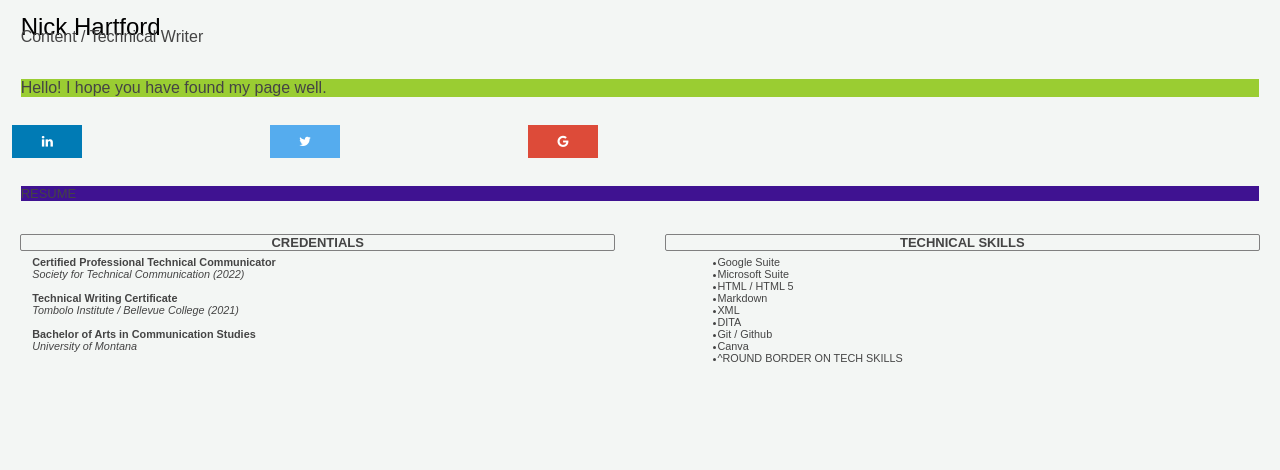
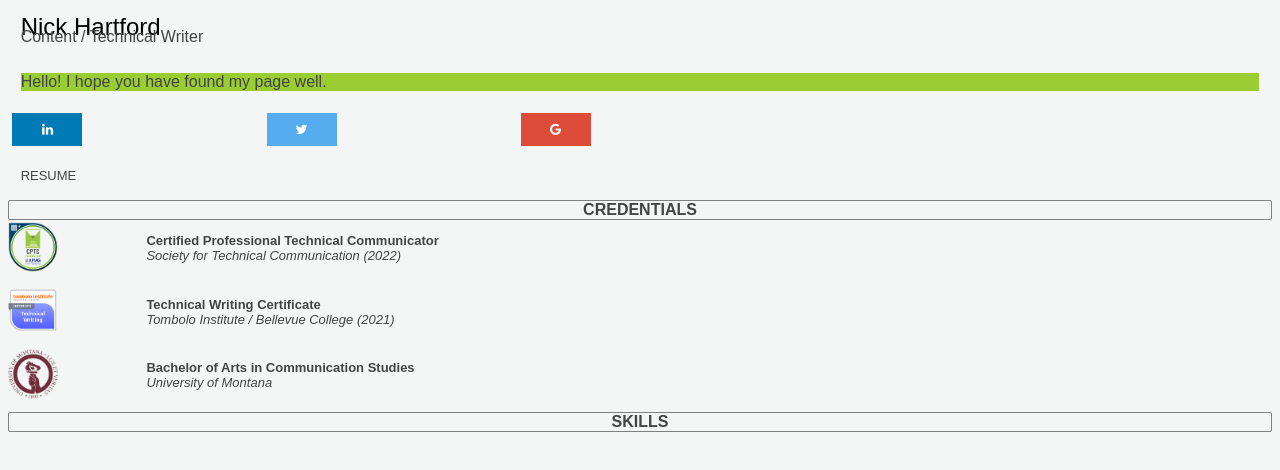
Before and after one commit to hartfordnj/home, a plain HTML site: page home.html in a window 1280 px wide. Drawn offline with Linux system fonts and the light colour scheme.

Commit message:
add credential logos remove side by side text

```diff
--- a/home.css
+++ b/home.css
@@ -3,6 +3,12 @@ body {
   font-family: QuickSand, sans-serif;
   color: #444444;
 }
+
+.img-credentials {
+  object-fit: cover;
+  width: 100%;
+}
+
 
 .fa {
   padding: 10px;
@@ -27,7 +33,7 @@ body {
 .wrapper {
   display: grid;
   grid-template-columns: repeat(10, 1fr);
-  gap: 2%;
+  gap: 0.5%;
   grid-auto-rows: minmax(auto);
 }
 
@@ -105,7 +111,7 @@ body {
   align-items: center;
   margin: 1%;
   font-size: small;
-  background-color: #3f1291;
+
 }
 
 .seven {
@@ -128,8 +134,10 @@ border-width: 0.5px;
 border-radius: 2px;
 }
 
+
+
 .credentials-body {
-  margin-top: -10px;
+  margin-top: 10px;
   padding-left: 2%;
   font-size: smaller;
 }
@@ -164,3 +172,109 @@ li span {
   position: relative;
   left: -10px;
 }
+
+.credentials2 {
+  grid-row: 6;
+  grid-column: 1 / 11;
+  text-align: center;
+  font-weight: bold;
+  border: grey;
+  border-style: solid;
+  border-width: 0.5px;
+  border-radius: 2px;
+}
+
+.nine {
+  background-color: #007bb5;
+  /* grid-column: 1 / 6; */
+  grid-row: 7;
+  display:grid
+  text-align: left;
+  align-items: center;
+  /* margin: 2%; */
+  font-size: small;
+  height: 50px;
+  width: 50px;
+  /* height: 200px; */
+}
+
+.ten {
+  margin-top: 1%;
+margin-left: 1%;
+  height: 50px;
+  grid-column: 2/ 11;
+  grid-row: 7;
+  display:grid
+  text-align: left;
+  align-items: center;
+  /* margin: 2%; */
+  font-size: small;
+  /* height: 200px; */
+}
+
+.eleven {
+  background-color: #007bb5;
+  /* grid-column: 1 / 6; */
+  grid-row: 8;
+  display:grid
+  text-align: left;
+  align-items: center;
+  /* margin: 2%; */
+  font-size: small;
+  height: 50px;
+  width: 50px;
+  /* height: 200px; */
+}
+
+.twelve {
+  margin-top: 1%;
+margin-left: 1%;
+  height: 50px;
+  grid-column: 2/ 11;
+  grid-row: 8;
+  display:grid
+  text-align: left;
+  align-items: center;
+  /* margin: 2%; */
+  font-size: small;
+  /* height: 200px; */
+}
+
+.thirteen {
+  background-color: #007bb5;
+  /* grid-column: 1 / 6; */
+  grid-row: 9;
+  display:grid
+  text-align: left;
+  align-items: center;
+  /* margin: 2%; */
+  font-size: small;
+  height: 50px;
+  width: 50px;
+  /* height: 200px; */
+}
+
+.fourteen {
+  margin-top: 1%;
+margin-left: 1%;
+  height: 50px;
+  grid-column: 2/ 11;
+  grid-row: 9;
+  display:grid
+  text-align: left;
+  align-items: center;
+  /* margin: 2%; */
+  font-size: small;
+  /* height: 200px; */
+}
+
+.skills {
+  grid-row: 10;
+  grid-column: 1 / 11;
+  text-align: center;
+  font-weight: bold;
+  border: grey;
+  border-style: solid;
+  border-width: 0.5px;
+  border-radius: 2px;
+}
--- a/home.html
+++ b/home.html
@@ -28,7 +28,7 @@
       <a href="#" class="fa fa-google"></a>
     </div>
     <div class="six">RESUME</div>
-    <div class="seven">
+    <!-- <div class="seven">
       <div class="credentials">CREDENTIALS</div>
     <br>
 <div class="credentials-body">
@@ -61,8 +61,48 @@
         <li><span>Canva</span></li>
         <li><span>^ROUND BORDER ON TECH SKILLS</span></li>
       </ul>
+    </div> -->
+
+    <div class="credentials2">CREDENTIALS</div>
+    <div class="nine">
+      <img
+        class="img-credentials"
+        src="images/cptc.png"
+        alt="cptc"
+        title="CPTC Foundation"
+      />
     </div>
+    <div class="ten">
+      <b>Certified Professional Technical Communicator</b>
+      <br />
+      <i>Society for Technical Communication (2022)</i>
     </div>
-
+    <div class="eleven">
+      <img
+        class="img-credentials"
+        src="images/tombolo.png"
+        alt="cptc"
+        title="CPTC Foundation"
+      />
+    </div>
+    <div class="twelve">
+      <b>Technical Writing Certificate</b>
+      <br />
+      <i>Tombolo Institute / Bellevue College (2021)</i>
+    </div>
+    <div class="thirteen">
+      <img
+        class="img-credentials"
+        src="images/uofm.png"
+        alt="cptc"
+        title="CPTC Foundation"
+      />
+    </div>
+    <div class="fourteen">
+      <b>Bachelor of Arts in Communication Studies</b>
+      <br />
+      <i>University of Montana</i>
+    </div>
+    <div class="skills">SKILLS</div>
   </div>
 </body>
```
Also changed, not shown: images/Untitled (250 × 250 px).png (added), images/cptc.png (added), images/tombolo.png (added), images/uofm.png (added).
